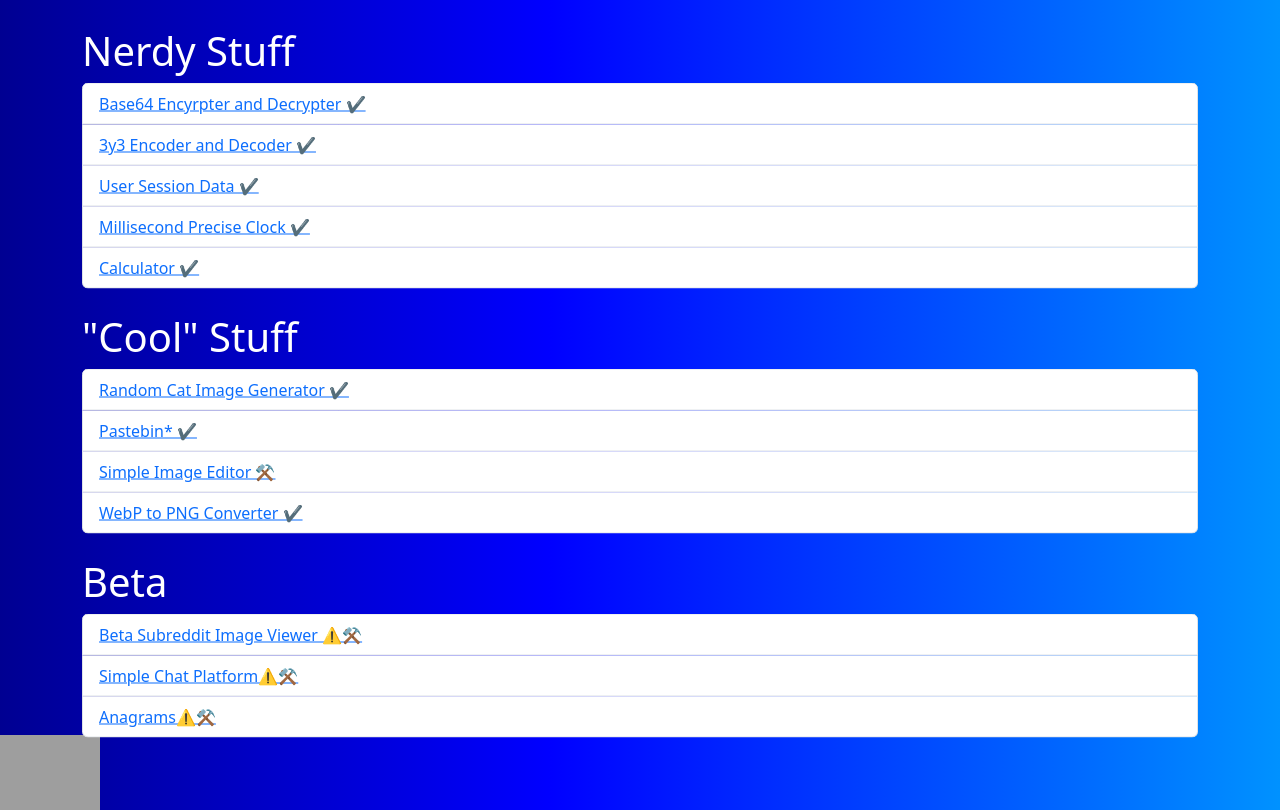
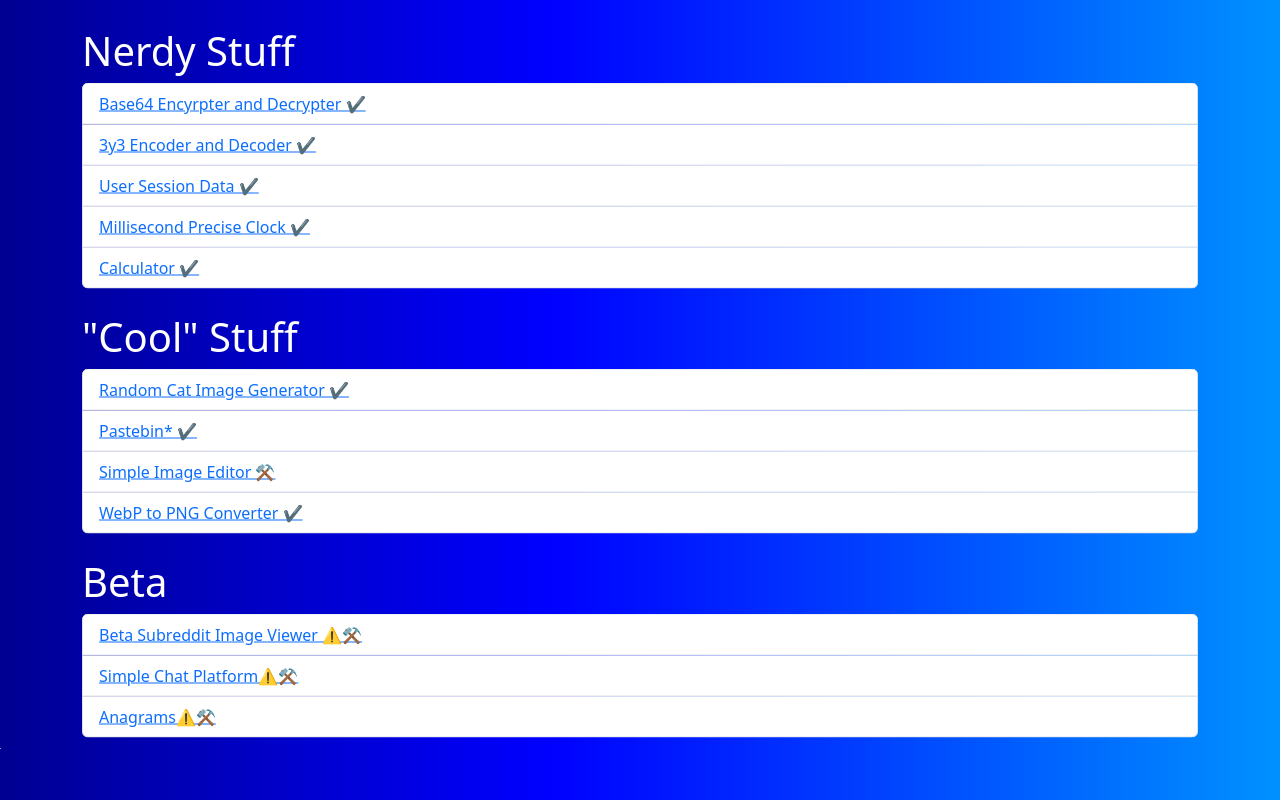
Before and after one commit to zfex77/simplehtmls, a plain HTML site: page index.html in a window 1280 px wide. Drawn offline with nearby package versions, Linux system fonts and the light colour scheme; grey boxes are pictures that could not be loaded.

Commit message:
Update index.html

```diff
--- a/index.html
+++ b/index.html
@@ -80,7 +80,7 @@
     </ul>
   </header>
 <a href="https://simplehtmls.pages.dev/weird">
-  <img src="https://upload.wikimedia.org/wikipedia/commons/thumb/8/89/HD_transparent_picture.png/1200px-HD_transparent_picture.png" alt="woah" width="100" title="Weirdness lies here...">
+  <img src="https://upload.wikimedia.org/wikipedia/commons/thumb/8/89/HD_transparent_picture.png/1200px-HD_transparent_picture.png" alt="woah" width="1" title="Weirdness lies here...">
 </a>
   <script src="https://cdnjs.cloudflare.com/ajax/libs/twitter-bootstrap/5.3.0/js/bootstrap.bundle.min.js" width= "10px"></script>
 </body>
```
